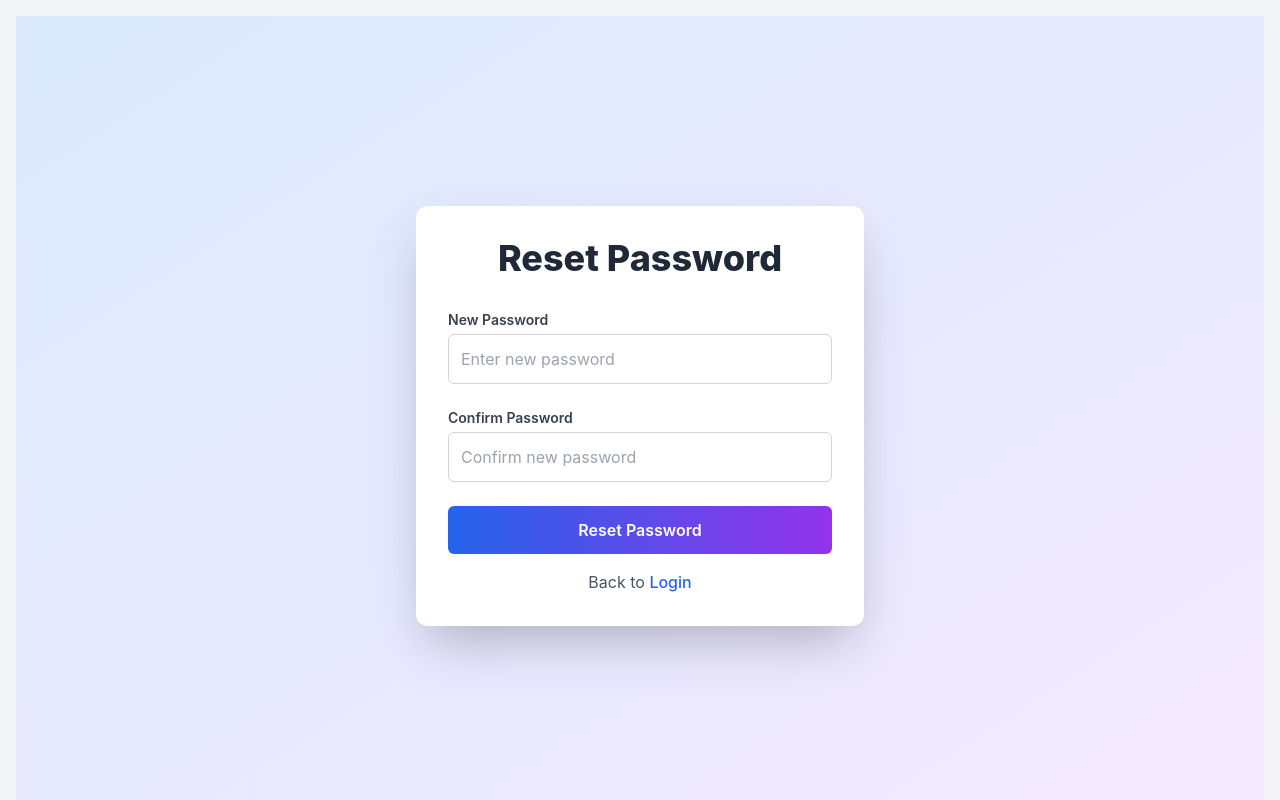
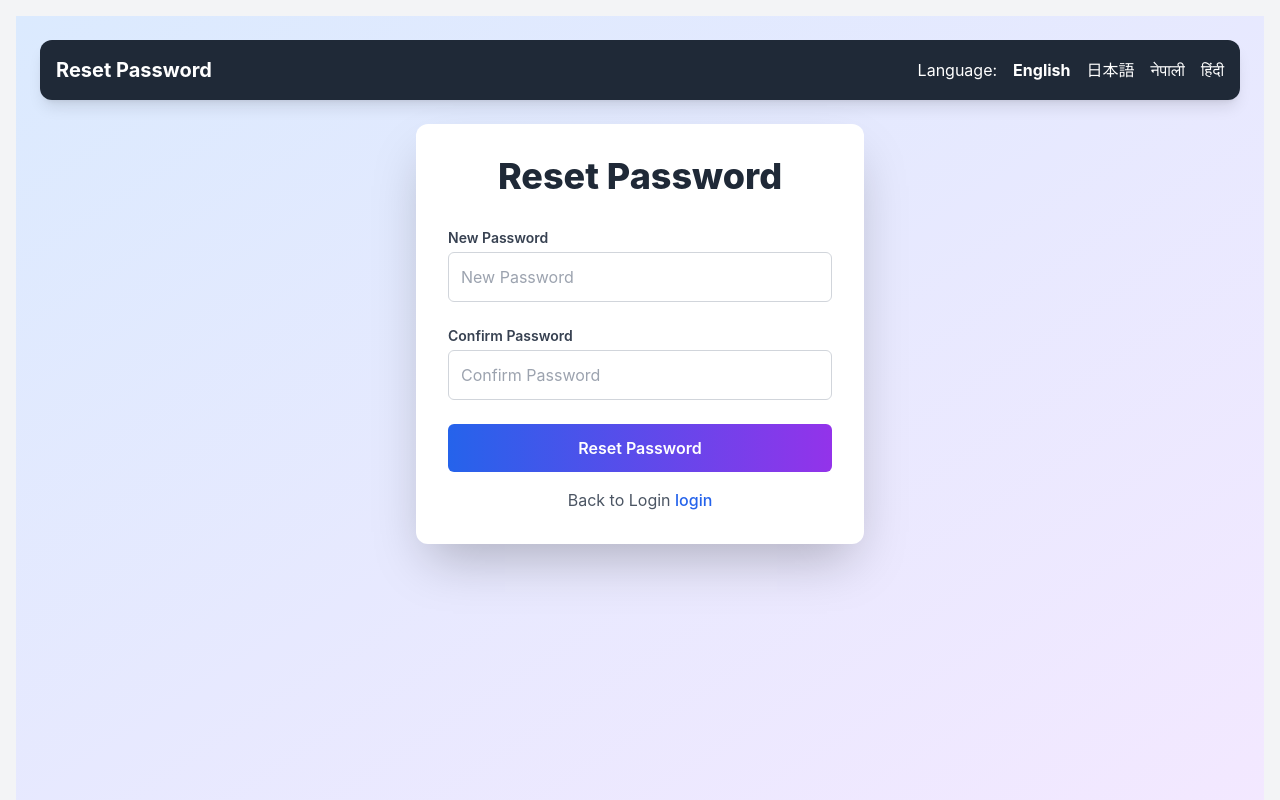
Before and after one commit to sanziv9999/staff-management-system-react-js, a React (Create React App) app: page /reset-password/1 in a window 1280 px wide. Built offline with nearby package versions, Linux system fonts and the light colour scheme.

Commit message:
feat: Add multilingual support (EN, JA, NE, HI) with navbar to ResetPassword component

```diff
--- a/src/authentication/ResetPassword.js
+++ b/src/authentication/ResetPassword.js
@@ -3,12 +3,71 @@ import axios from 'axios';
 import { useParams, useNavigate } from 'react-router-dom';
 import API_BASE_URL from '../api';
 
+// Translation dictionary
+const translations = {
+  en: {
+    title: "Reset Password",
+    newPassword: "New Password",
+    confirmPassword: "Confirm Password",
+    resetPassword: "Reset Password",
+    backToLogin: "Back to Login",
+    language: "Language",
+    errorPasswordsNotMatch: "Passwords do not match.",
+    errorResetFailed: "Failed to reset password."
+  },
+  ja: {
+    title: "パスワードリセット",
+    newPassword: "新しいパスワード",
+    confirmPassword: "パスワードの確認",
+    resetPassword: "パスワードをリセット",
+    backToLogin: "ログインに戻る",
+    language: "言語",
+    errorPasswordsNotMatch: "パスワードが一致しません。",
+    errorResetFailed: "パスワードのリセットに失敗しました。"
+  },
+  ne: {
+    title: "पासवर्ड रिसेट",
+    newPassword: "नयाँ पासवर्ड",
+    confirmPassword: "पासवर्ड पुष्टि गर्नुहोस्",
+    resetPassword: "पासवर्ड रिसेट गर्नुहोस्",
+    backToLogin: "लगइनमा फर्कनुहोस्",
+    language: "भाषा",
+    errorPasswordsNotMatch: "पासवर्डहरू मेल खाँदैनन्।",
+    errorResetFailed: "पासवर्ड रिसेट गर्न असफल भयो।"
+  },
+  hi: {
+    title: "पासवर्ड रीसेट",
+    newPassword: "नया पासवर्ड",
+    confirmPassword: "पासवर्ड की पुष्टि करें",
+    resetPassword: "पासवर्ड रीसेट करें",
+    backToLogin: "लॉगिन पर वापस जाएं",
+    language: "भाषा",
+    errorPasswordsNotMatch: "पासवर्ड मेल नहीं खाते।",
+    errorResetFailed: "पासवर्ड रीसेट करने में विफल।"
+  }
+};
+
 function ResetPassword() {
+  const [language, setLanguage] = useState('en');
   const [formData, setFormData] = useState({ new_password: '', confirm_password: '' });
   const [message, setMessage] = useState('');
   const [error, setError] = useState('');
   const { token } = useParams(); // Get token from URL
   const navigate = useNavigate();
+
+  // Load language preference from localStorage
+  React.useEffect(() => {
+    const savedLanguage = localStorage.getItem('language') || 'en';
+    setLanguage(savedLanguage);
+  }, []);
+
+  const t = (key) => translations[language][key] || key;
+
+  // Handle language change
+  const handleLanguageChange = (lang) => {
+    setLanguage(lang);
+    localStorage.setItem('language', lang);
+  };
 
   const handleChange = (e) => {
     const { name, value } = e.target;
@@ -18,7 +77,7 @@ function ResetPassword() {
   const handleSubmit = async (e) => {
     e.preventDefault();
     if (formData.new_password !== formData.confirm_password) {
-      setError('Passwords do not match.');
+      setError(t('errorPasswordsNotMatch'));
       return;
     }
     try {
@@ -27,30 +86,64 @@ function ResetPassword() {
         new_password: formData.new_password,
         confirm_password: formData.confirm_password,
       });
-      setMessage(response.data.message);
+      setMessage(response.data.message || 'Password reset successfully! Redirecting to login...');
       setError('');
       setTimeout(() => navigate('/staff-login'), 2000);
     } catch (error) {
       console.error('Reset password error:', error.response?.data || error.message);
-      setError(error.response?.data?.detail || 'Failed to reset password.');
+      setError(error.response?.data?.detail || t('errorResetFailed'));
       setMessage('');
     }
   };
 
   return (
-    <div className="min-h-screen bg-gradient-to-br from-blue-100 to-purple-100 flex items-center justify-center p-6">
-      <div className="bg-white rounded-xl shadow-2xl max-w-md w-full p-8">
-        <h2 className="text-4xl font-extrabold text-center text-gray-800 mb-8">Reset Password</h2>
+    <div className="min-h-screen bg-gradient-to-br from-blue-100 to-purple-100 flex flex-col p-6">
+      {/* Navbar for Language Selection */}
+      <nav className="bg-gray-800 p-4 mb-6 rounded-xl shadow-lg">
+        <div className="flex justify-between items-center">
+          <h1 className="text-white text-xl font-bold">{t('title')}</h1>
+          <div className="flex space-x-4">
+            <span className="text-white">{t('language')}:</span>
+            <button
+              onClick={() => handleLanguageChange('en')}
+              className={`text-white ${language === 'en' ? 'font-bold' : ''} hover:underline`}
+            >
+              English
+            </button>
+            <button
+              onClick={() => handleLanguageChange('ja')}
+              className={`text-white ${language === 'ja' ? 'font-bold' : ''} hover:underline`}
+            >
+              日本語
+            </button>
+            <button
+              onClick={() => handleLanguageChange('ne')}
+              className={`text-white ${language === 'ne' ? 'font-bold' : ''} hover:underline`}
+            >
+              नेपाली
+            </button>
+            <button
+              onClick={() => handleLanguageChange('hi')}
+              className={`text-white ${language === 'hi' ? 'font-bold' : ''} hover:underline`}
+            >
+              हिंदी
+            </button>
+          </div>
+        </div>
+      </nav>
+
+      <div className="bg-white rounded-xl shadow-2xl max-w-md w-full p-8 mx-auto">
+        <h2 className="text-4xl font-extrabold text-center text-gray-800 mb-8">{t('title')}</h2>
         <form onSubmit={handleSubmit} className="space-y-6">
           <div>
             <label htmlFor="new_password" className="block text-sm font-semibold text-gray-700 mb-1">
-              New Password
+              {t('newPassword')}
             </label>
             <input
               type="password"
               id="new_password"
               name="new_password"
-              placeholder="Enter new password"
+              placeholder={t('newPassword')}
               value={formData.new_password}
               onChange={handleChange}
               className="w-full p-3 rounded-md border border-gray-300 focus:ring-2 focus:ring-blue-500 focus:outline-none transition placeholder-gray-400"
@@ -59,13 +152,13 @@ function ResetPassword() {
           </div>
           <div>
             <label htmlFor="confirm_password" className="block text-sm font-semibold text-gray-700 mb-1">
-              Confirm Password
+              {t('confirmPassword')}
             </label>
             <input
               type="password"
               id="confirm_password"
               name="confirm_password"
-              placeholder="Confirm new password"
+              placeholder={t('confirmPassword')}
               value={formData.confirm_password}
               onChange={handleChange}
               className="w-full p-3 rounded-md border border-gray-300 focus:ring-2 focus:ring-blue-500 focus:outline-none transition placeholder-gray-400"
@@ -78,13 +171,13 @@ function ResetPassword() {
             type="submit"
             className="w-full p-3 bg-gradient-to-r from-blue-600 to-purple-600 text-white rounded-md hover:from-blue-700 hover:to-purple-700 transition font-semibold"
           >
-            Reset Password
+            {t('resetPassword')}
           </button>
         </form>
         <p className="text-center text-gray-600 mt-4">
-          Back to{' '}
+          {t('backToLogin')}{' '}
           <a href="/staff-login" className="text-blue-600 hover:underline font-medium">
-            Login
+            {t('login')}
           </a>
         </p>
       </div>
```
